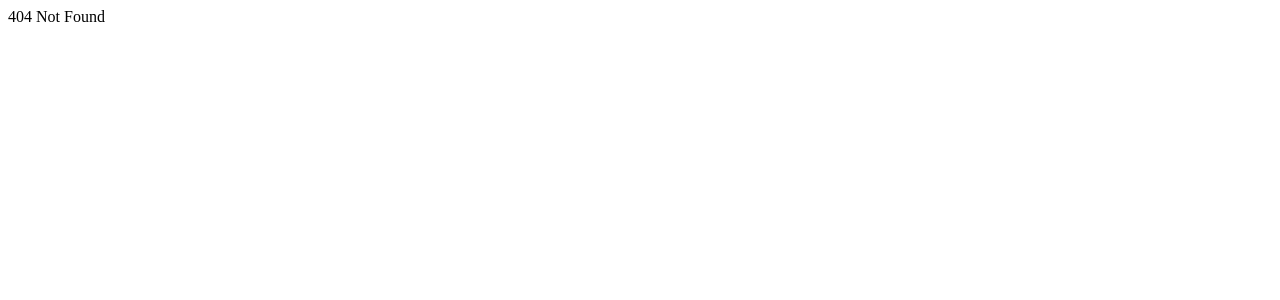
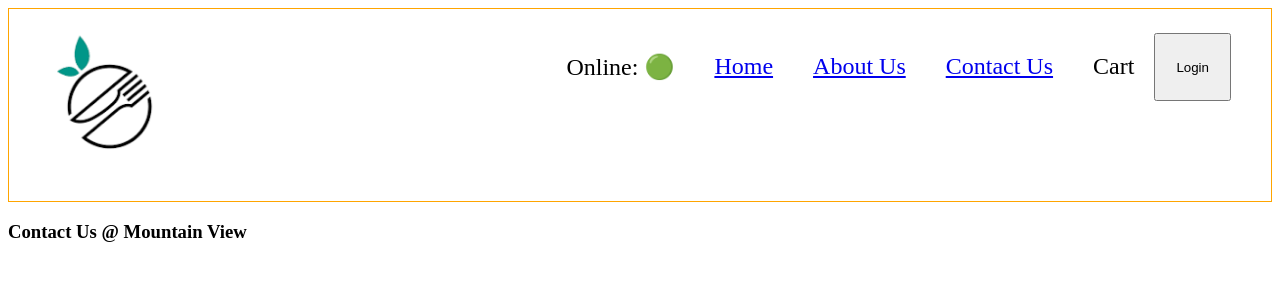
Before and after one commit to navin2608/foodOrdering, a React (Vite) app: page /contactus in a window 1280 px wide. Before the commit this address had no page. Shown: the top 300 px of the page. Built offline with nearby package versions, Linux system fonts and the light colour scheme.

Commit message:
Lazy loading introduced for ContactUs

```diff
--- a/App.js
+++ b/App.js
@@ -1,4 +1,4 @@
-import React from "react";
+import React, { Suspense } from "react";
 import ReactDOM from "react-dom/client";
 import Header from "./src/components/Header";
 import Body from "./src/components/Body";
@@ -6,6 +6,9 @@ import { createBrowserRouter,RouterProvider,Outlet } from "react-router-dom";
 import About from "./src/components/About";
 import Error from "./src/components/Error";
  import RestaurantMenu from "./src/components/RestaurantMenu";
+ import { lazy } from "react";
+//  import ContactUs from "./src/components/ContactUs";
+const ContactUs=lazy(()=>import("./src/components/ContactUs"))
 const AppLayout=()=>{
     return (
         <div className="app">
@@ -15,6 +18,7 @@ const AppLayout=()=>{
     )
 }
 const root= ReactDOM.createRoot(document.getElementById("root"));
+
 const appRouter=createBrowserRouter([
     {path:"/",
     element:<AppLayout />,
@@ -24,6 +28,9 @@ const appRouter=createBrowserRouter([
     },
         {path:"/about",
         element:<About/>
+        },
+        {path:"/contactus",
+        element:<Suspense fallback={<div><h2 >Loading</h2></div>}><lazy><ContactUs /></lazy></Suspense>
         },
         {
             path:"/restaurants/:resId",
--- /dev/null
+++ b/src/components/ContactUs.js
@@ -0,0 +1,11 @@
+import React from 'react'
+
+function ContactUs() {
+  return (
+    <div>
+      <h3>Contact Us @ Mountain View</h3>
+    </div>
+  )
+}
+
+export default ContactUs
--- a/src/components/Header.js
+++ b/src/components/Header.js
@@ -5,6 +5,7 @@ import useOnlineState from "../../utils/useOnlineState";
 const Header=()=>{
     const [btnNameReact,setBtnNameReact]=useState("Login")
     const  onlineState=useOnlineState();
+
     return (
         <div className="header">
         <div className="logo-container">
@@ -20,7 +21,8 @@ const Header=()=>{
                 <li >
                     <Link to="/about">About Us</Link>
                         </li>
-                <li> Contact Us</li>
+                <li>
+                    <Link to="/contactus">Contact Us</Link></li>
                 <li> Cart</li>
                 <button className="login" onClick={()=>
                 btnNameReact==="Login"?setBtnNameReact("Logout"):setBtnNameReact("Login")}>{btnNameReact}</button>
```
